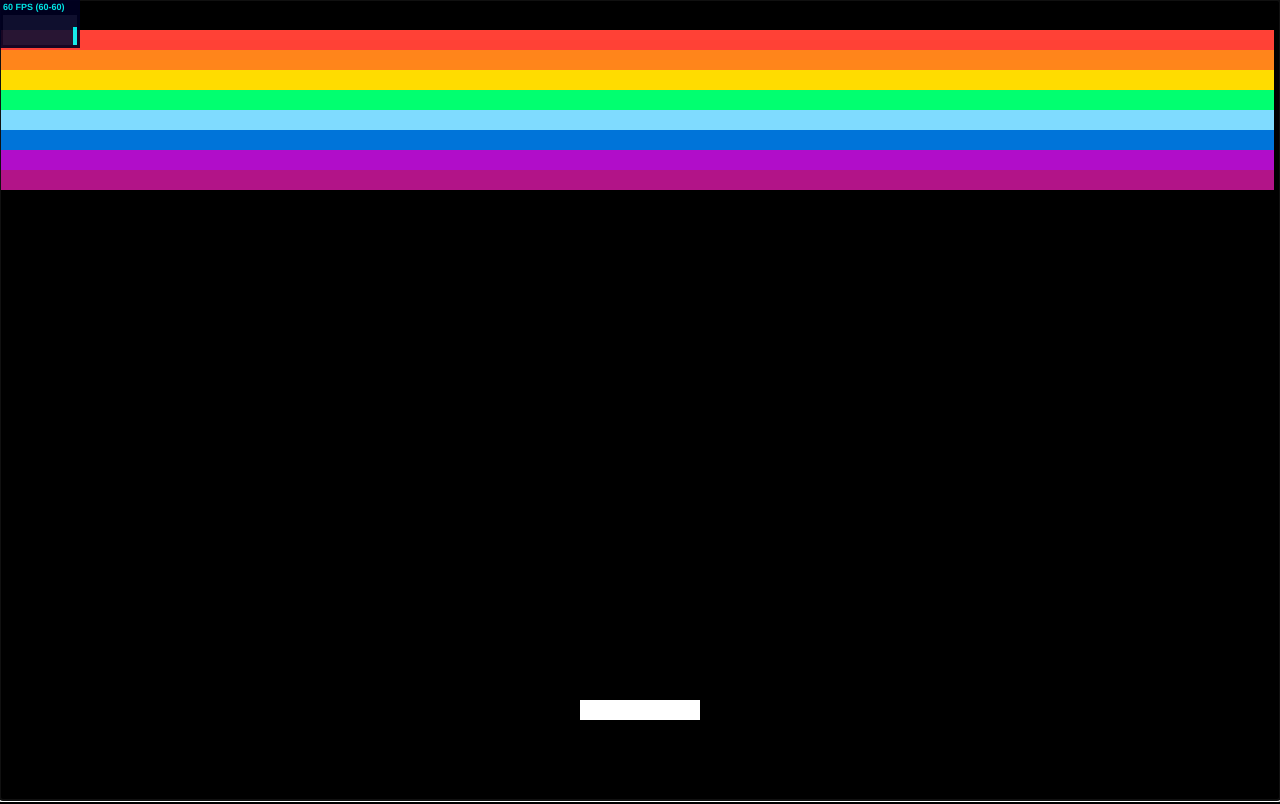
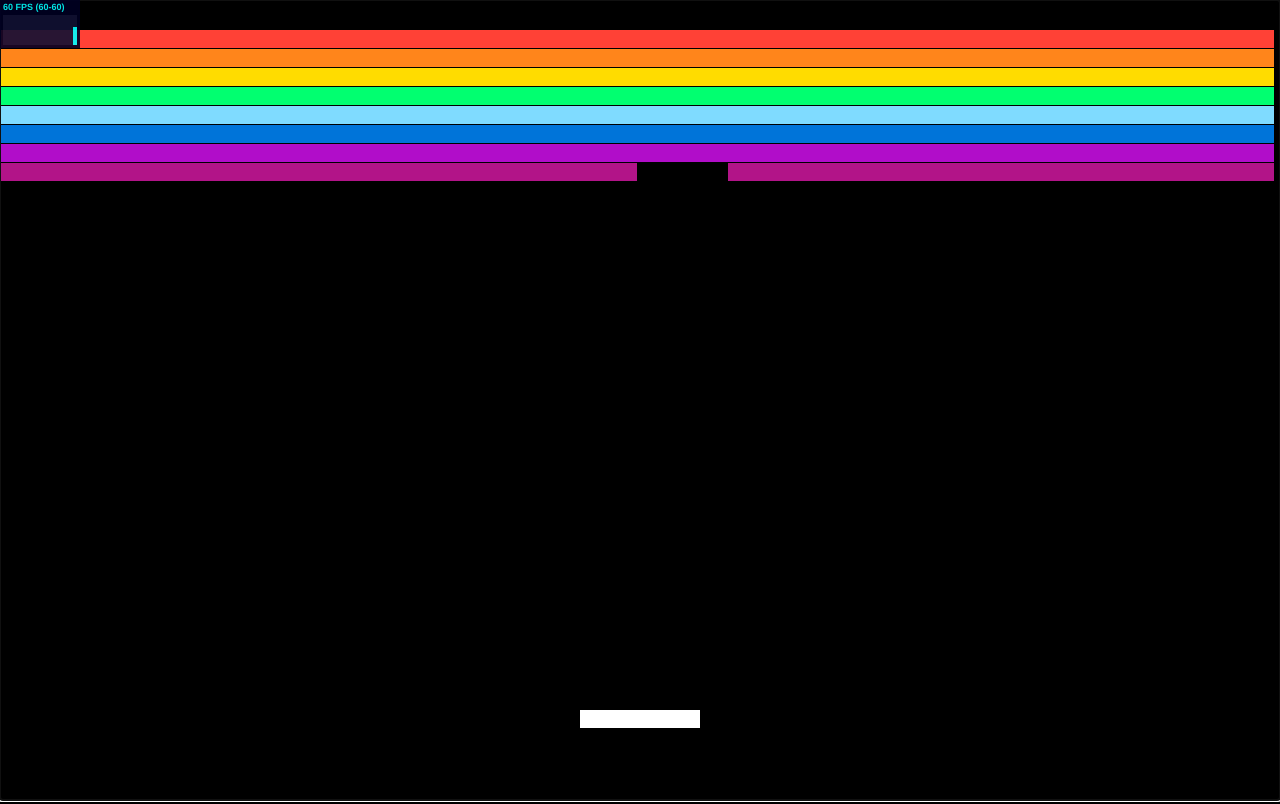
Before and after one commit to tony612/breakout, a plain HTML site: page index.html in a window 1280 px wide. Drawn offline with Linux system fonts and the light colour scheme.

Commit message:
add player and collide check

```diff
--- a/ball.js
+++ b/ball.js
@@ -8,7 +8,9 @@ function Ball() {
   this.x = game.width / 2 - width / 2;
   this.y = game.height - 6 * width;
 
+  var min = -3, max = 3;
   this.yVelocity = -10;
+  this.xVelocity =  Math.floor(Math.random() * (max - min)) + min;
 }
 
 Ball.prototype = Object.create(Entity.prototype);
@@ -17,5 +19,11 @@ Ball.prototype.constructor = Ball;
 Ball.prototype.update = function() {
   Entity.prototype.update.apply(this, arguments);
 
+  if (this.x <= 0 || this.x >= game.width) {
+    this.xVelocity *= -1;
+  }
 
+  if (this.y <= 0) {
+    this.yVelocity *= -1;
+  }
 };
--- a/breakout.js
+++ b/breakout.js
@@ -1,7 +1,7 @@
 var game = new Game($('canvas')[0]);
 
 var x, y, color, bricks = [],
-    height = 20, width = Math.floor(game.width / 14),
+    height = 19, width = Math.floor(game.width / 14),
     colors = ['#FF4136', '#FF851B', '#FFDC00', '#01FF70', '#7FDBFF', '#0074D9', '#B10DC9', '#B21488'];
 for (var i = 0; i < 8; i++) {
   y = 30 + i * height;
@@ -13,11 +13,9 @@ for (var i = 0; i < 8; i++) {
   }
 }
 
-game.bricks = bricks;
-
 game.entities = [
   game.ball = new Ball(),
-  game.paddle = new Paddle()
+  game.player = new Player()
 ].concat(bricks);
 
 game.start();
--- a/brick.js
+++ b/brick.js
@@ -1,13 +1,24 @@
 function Brick(x, y, color) {
-  Entity.call(this);
+  Paddle.call(this);
 
   this.x = x;
   this.y = y;
   this.color = color;
 
   this.width = Math.floor(game.width / 14);
-  this.height = 20;
 }
 
-Brick.prototype = Object.create(Entity.prototype);
+Brick.prototype = Object.create(Paddle.prototype);
 Brick.prototype.constructor = Brick;
+
+Brick.prototype.update = function() {
+  var hit = Paddle.prototype.update.apply(this, arguments);
+
+  var self = this;
+  if (hit) {
+    game.entities = game.entities.filter(function (el) {
+      return el !== self;
+    });
+    self = null;
+  }
+};
--- a/index.html
+++ b/index.html
@@ -14,6 +14,7 @@
 
     <script src="ball.js"></script>
     <script src="paddle.js"></script>
+    <script src="player.js"></script>
     <script src="brick.js"></script>
 
     <script src="breakout.js"></script>
--- a/paddle.js
+++ b/paddle.js
@@ -3,7 +3,7 @@ function Paddle() {
 
   var width = 120;
   this.width = 120;
-  this.height = 20;
+  this.height = 18;
 
   this.x = game.width / 2 - width / 2;
   this.y = game.height - 5 * this.height;
@@ -11,3 +11,14 @@ function Paddle() {
 
 Paddle.prototype = Object.create(Entity.prototype);
 Paddle.prototype.constructor = Paddle;
+
+Paddle.prototype.update = function() {
+  Entity.prototype.update.apply(this, arguments);
+
+  if (this.intersect(game.ball)) {
+    game.ball.yVelocity *= -1;
+    return true;
+  } else {
+    return false;
+  }
+};
--- /dev/null
+++ b/player.js
@@ -0,0 +1,18 @@
+function Player() {
+  Paddle.call(this);
+}
+
+Player.prototype = Object.create(Paddle.prototype);
+Player.prototype.constructor = Player;
+
+Player.prototype.update = function() {
+  Paddle.prototype.update.apply(this, arguments);
+
+  if (game.keyPressed.left) {
+    this.xVelocity = -10;
+  } else if (game.keyPressed.right) {
+    this.xVelocity = 10;
+  } else {
+    this.xVelocity = 0;
+  }
+};
```
